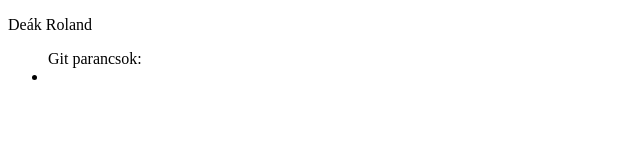
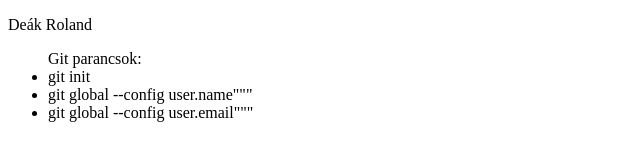
Before and after one commit to KisBueno/egyiptom_autok, a plain HTML site: page index.html in a window 1280 px wide. Shown: the whole page, without its empty margins (0-640 px from the left). Drawn offline with Linux system fonts and the light colour scheme.

Commit message:
start developing ul commands

```diff
--- a/index.html
+++ b/index.html
@@ -9,7 +9,15 @@
     <p>Deák Roland</p>
     <ul>
         Git parancsok:
-        <li></li>
+        <li>
+            git init
+        </li>
+    <li>
+        git global --config user.name"""
+    </li>
+    <li>
+        git global --config user.email"""
+    </li>
     </ul>
 </body>
 </html>
```
